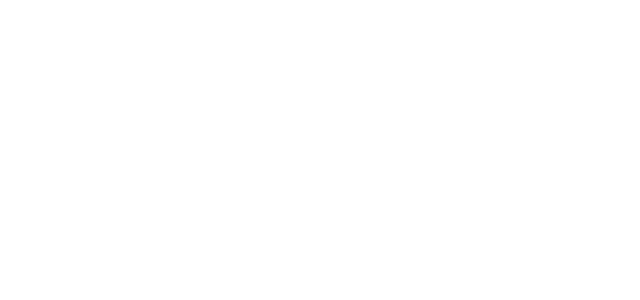
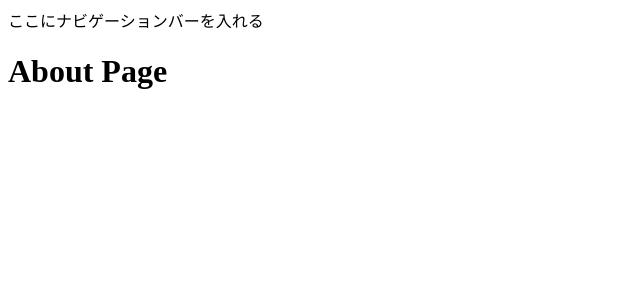
Before and after one commit to Takumikimura1899/nuxt-practice, a Nuxt app: page /about in a window 1280 px wide. Before the commit this address had no page. Shown: the top 300 px of the page, without its empty margins (0-640 px from the left). Built offline with nearby package versions, Linux system fonts and the light colour scheme.

Commit message:
layout追加

```diff
--- /dev/null
+++ b/layouts/default.vue
@@ -0,0 +1,6 @@
+<template>
+  <div>
+    <nav>ここにナビゲーションバーを入れる</nav>
+    <Nuxt />
+  </div>
+</template>
--- /dev/null
+++ b/pages/about.vue
@@ -0,0 +1,3 @@
+<template>
+  <h1>About Page</h1>
+</template>
--- a/pages/index.vue
+++ b/pages/index.vue
@@ -7,5 +7,6 @@
 
 export default Vue.extend({
   name: 'IndexPage',
+  layout: 'default',
 })
 </script>
```
